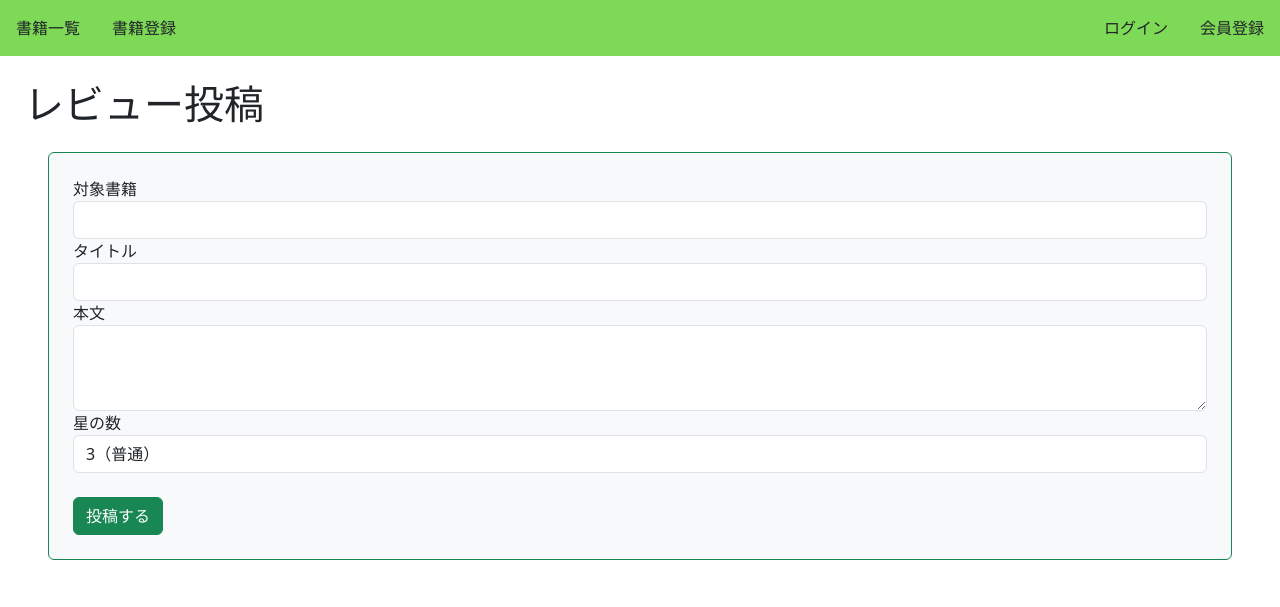
After one commit to ike-burn/django_book_collection_app, a Django app: template bookproject/book/templates/book/review_form.html in a window 1280 px wide. The commit adds this page. Shown: the top 607 px of the page. Run offline with Django 3.2, Linux system fonts and the light colour scheme; the template is opened without the code that fills it, so the values that code supplies are empty.

Commit message:
レビュー機能の実装

```diff
--- a/bookproject/book/admin.py
+++ b/bookproject/book/admin.py
@@ -1,4 +1,5 @@
 from django.contrib import admin
-from .models import Book
+from .models import Book, Review
 
 admin.site.register(Book)
+admin.site.register(Review)
--- /dev/null
+++ b/bookproject/book/consts.py
@@ -0,0 +1 @@
+MAX_RATE = 5
--- a/bookproject/book/templates/book/book_detail.html
+++ b/bookproject/book/templates/book/book_detail.html
@@ -7,6 +7,7 @@
 	<div class="p-4 m-4 bg-light border border-success rounded">
 		<h2 class="text-success">{{ object.title }}</h2>
 		<p>{{ object.text }}</p>
+		<a href="{% url 'review' object.pk %}" class="btn btn-primary">レビューする</a>
 		<a href="{% url 'list-book' %}" class="btn btn-primary">一覧へ</a>
 		<a href="{% url 'update-book' object.pk %}" class="btn btn-primary">編集する</a>
 		<a href="{% url 'delete-book' object.pk %}" class="btn btn-primary">削除する</a>
--- /dev/null
+++ b/bookproject/book/templates/book/review_form.html
@@ -0,0 +1,34 @@
+{% extends 'base.html' %}
+
+{% block title %}レビュー投稿{% endblock %}
+{% block h1 %}レビュー投稿{% endblock %}
+{% block content %}
+  <form method="post" class="p-4 m-4 bg-light border border-success rounded form-group">
+    {% csrf_token %}
+    <label>
+      対象書籍
+    </label>
+    <input class="form-control" value="{{ book.title }}" readonly>
+    <label>
+      タイトル
+    </label>
+    <input class="form-control" name="title">
+    <label>
+      本文
+    </label>
+    <textarea class="form-control" name="text" rows="3"></textarea>
+    <label>
+      星の数
+    </label>
+    <select class="form-control" name="rate">
+      <option value="0">0（最低）</option>
+      <option value="1">1</option>
+      <option value="2">2</option>
+      <option value="3" selected>3（普通）</option>
+      <option value="4">4</option>
+      <option value="5">5（最高）</option>
+    </select>
+	<input type="hidden" name="book" value="{{ book.id }}">
+    <button type="submit" class="btn btn-success mt-4">投稿する</button>
+  </form>
+{% endblock %}
--- a/bookproject/book/urls.py
+++ b/bookproject/book/urls.py
@@ -10,4 +10,5 @@ urlpatterns = [
 	path('book/create/', views.CreateBookView.as_view(), name='create-book'),
 	path('book/<int:pk>/delete/', views.DeleteBookView.as_view(), name='delete-book'),
 	path('book/<int:pk>/update/', views.UpdateBookView.as_view(), name='update-book'),
+	path('book/<int:book_id>/review/', views.CreateReviewView.as_view(), name='review'),
 ]
```
Also changed, not shown: bookproject/book/models.py (+22 -10 lines), bookproject/book/views.py (+32 -2 lines), bookproject/book/migrations/0003_review.py (added).
